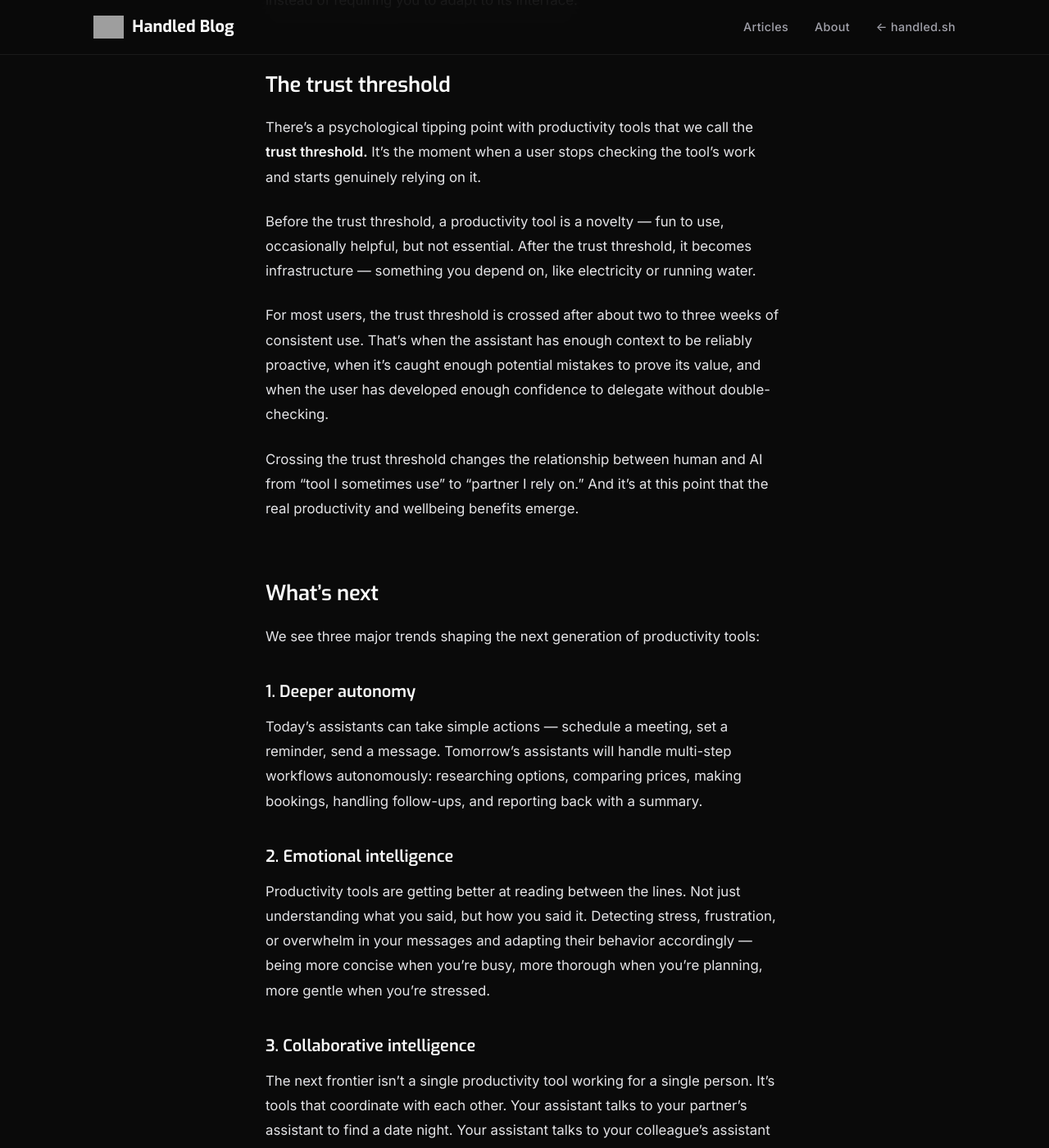
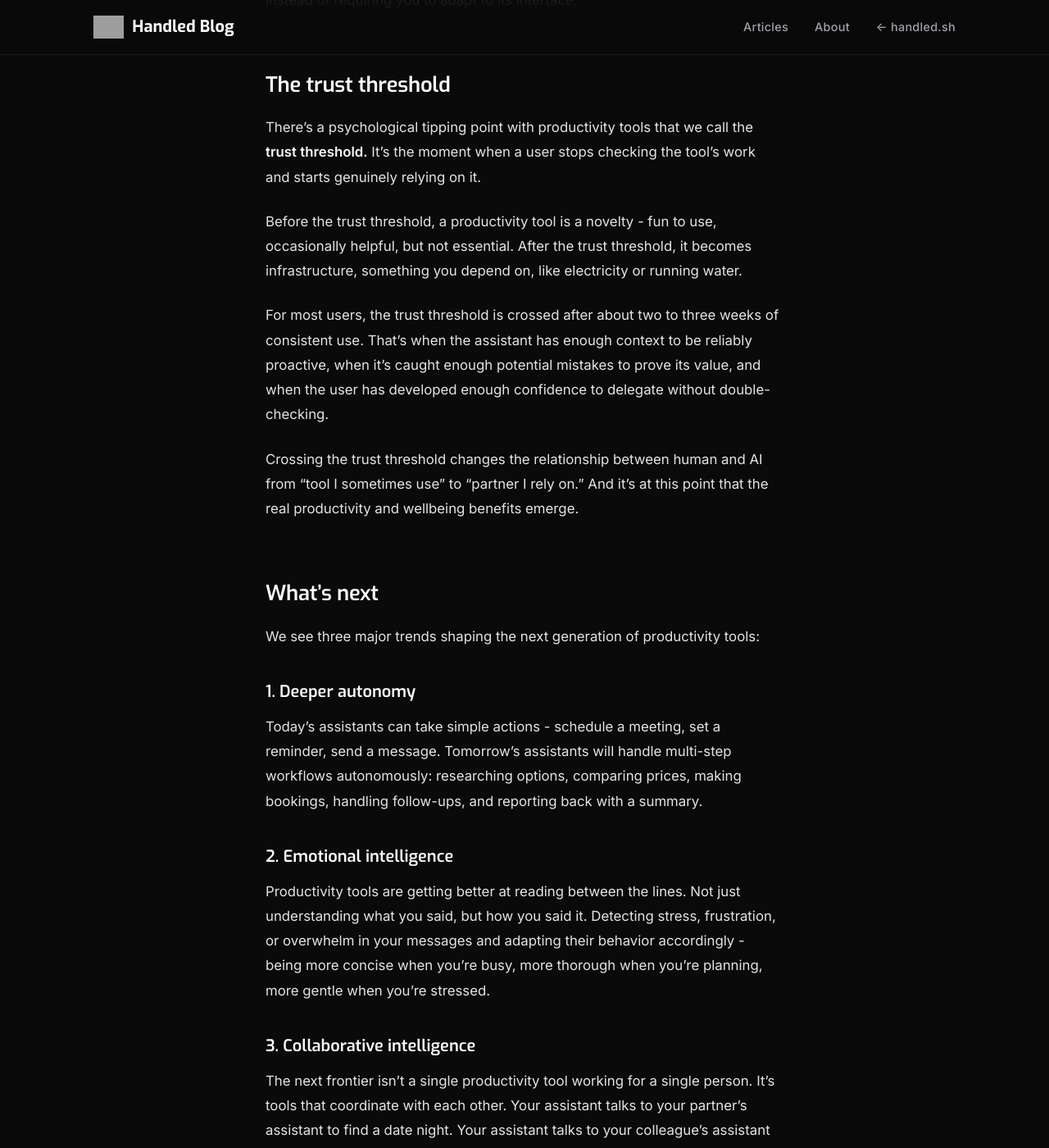
Before and after one commit to handled-sh/handled-sh.github.io, a Jekyll site: the page built from _posts/2026-02-10-productivity-tools-in-2026-beyond-chatbots.md, in a window 1280 px wide and 1400 px high, scrolled down 3784 px. Shown: the whole window at 82% size. Built offline with Jekyll 4.4.1, drawn with Linux system fonts in a browser that asks for light colours; some of the changed text lies outside the part shown.

```diff
--- a/_posts/2026-02-10-productivity-tools-in-2026-beyond-chatbots.md
+++ b/_posts/2026-02-10-productivity-tools-in-2026-beyond-chatbots.md
@@ -19,7 +19,7 @@ The most important shift in productivity tools is the move from **reactive** to
 
 A reactive tool waits for you to ask a question. A proactive one notices that your flight lands at 11 PM, checks your calendar for the next morning, sees you have an 8 AM meeting, and suggests rebooking it to 10 AM before you even think to check.
 
-This isn't science fiction. It's what users of modern productivity tools experience every day. The tool has context about your life — your calendar, your tasks, your preferences, your patterns — and uses that context to surface relevant information at the right moment.
+This isn't science fiction. It's what users of modern productivity tools experience every day. The tool has context about your life - your calendar, your tasks, your preferences, your patterns - and uses that context to surface relevant information at the right moment.
 
 The key word is **relevant.** Early proactive features were annoying because they lacked context. They'd remind you about traffic to work on a Saturday or suggest restaurants when you'd just eaten. Modern productivity tools have enough context to know when proactive help is welcome and when it would be intrusive.
 
@@ -68,7 +68,7 @@ This multimodal capability means the assistant fits into your natural workflow i
 
 There's a psychological tipping point with productivity tools that we call the **trust threshold.** It's the moment when a user stops checking the tool's work and starts genuinely relying on it.
 
-Before the trust threshold, a productivity tool is a novelty — fun to use, occasionally helpful, but not essential. After the trust threshold, it becomes infrastructure — something you depend on, like electricity or running water.
+Before the trust threshold, a productivity tool is a novelty - fun to use, occasionally helpful, but not essential. After the trust threshold, it becomes infrastructure, something you depend on, like electricity or running water.
 
 For most users, the trust threshold is crossed after about two to three weeks of consistent use. That's when the assistant has enough context to be reliably proactive, when it's caught enough potential mistakes to prove its value, and when the user has developed enough confidence to delegate without double-checking.
 
@@ -79,10 +79,10 @@ Crossing the trust threshold changes the relationship between human and AI from
 We see three major trends shaping the next generation of productivity tools:
 
 ### 1. Deeper autonomy
-Today's assistants can take simple actions — schedule a meeting, set a reminder, send a message. Tomorrow's assistants will handle multi-step workflows autonomously: researching options, comparing prices, making bookings, handling follow-ups, and reporting back with a summary.
+Today's assistants can take simple actions - schedule a meeting, set a reminder, send a message. Tomorrow's assistants will handle multi-step workflows autonomously: researching options, comparing prices, making bookings, handling follow-ups, and reporting back with a summary.
 
 ### 2. Emotional intelligence
-Productivity tools are getting better at reading between the lines. Not just understanding what you said, but how you said it. Detecting stress, frustration, or overwhelm in your messages and adapting their behavior accordingly — being more concise when you're busy, more thorough when you're planning, more gentle when you're stressed.
+Productivity tools are getting better at reading between the lines. Not just understanding what you said, but how you said it. Detecting stress, frustration, or overwhelm in your messages and adapting their behavior accordingly - being more concise when you're busy, more thorough when you're planning, more gentle when you're stressed.
 
 ### 3. Collaborative intelligence
 The next frontier isn't a single productivity tool working for a single person. It's tools that coordinate with each other. Your assistant talks to your partner's assistant to find a date night. Your assistant talks to your colleague's assistant to schedule a meeting. The humans make the decisions; the tools handle the logistics.
```
Also changed, not shown: other parts of _posts/2026-02-10-productivity-tools-in-2026-beyond-chatbots.md (+2 -2 lines).
